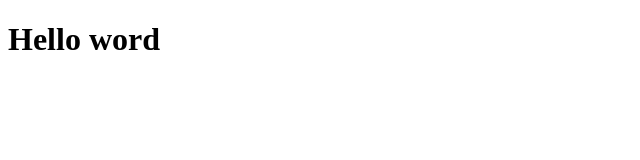
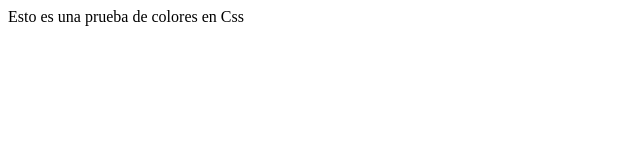
Before and after one commit to daniels99ecg/CursoNodejs, a plain HTML site: page index.html in a window 1280 px wide. Shown: the whole page, without its empty margins (0-640 px from the left). Drawn offline with Linux system fonts and the light colour scheme.

```diff
--- a/index.html
+++ b/index.html
@@ -7,6 +7,8 @@
     <title>Document</title>
 </head>
 <body>
-    <h1>Hello word</h1>
+   <div>
+    Esto es una prueba de colores en Css
+   </div>
 </body>
 </html>
```
